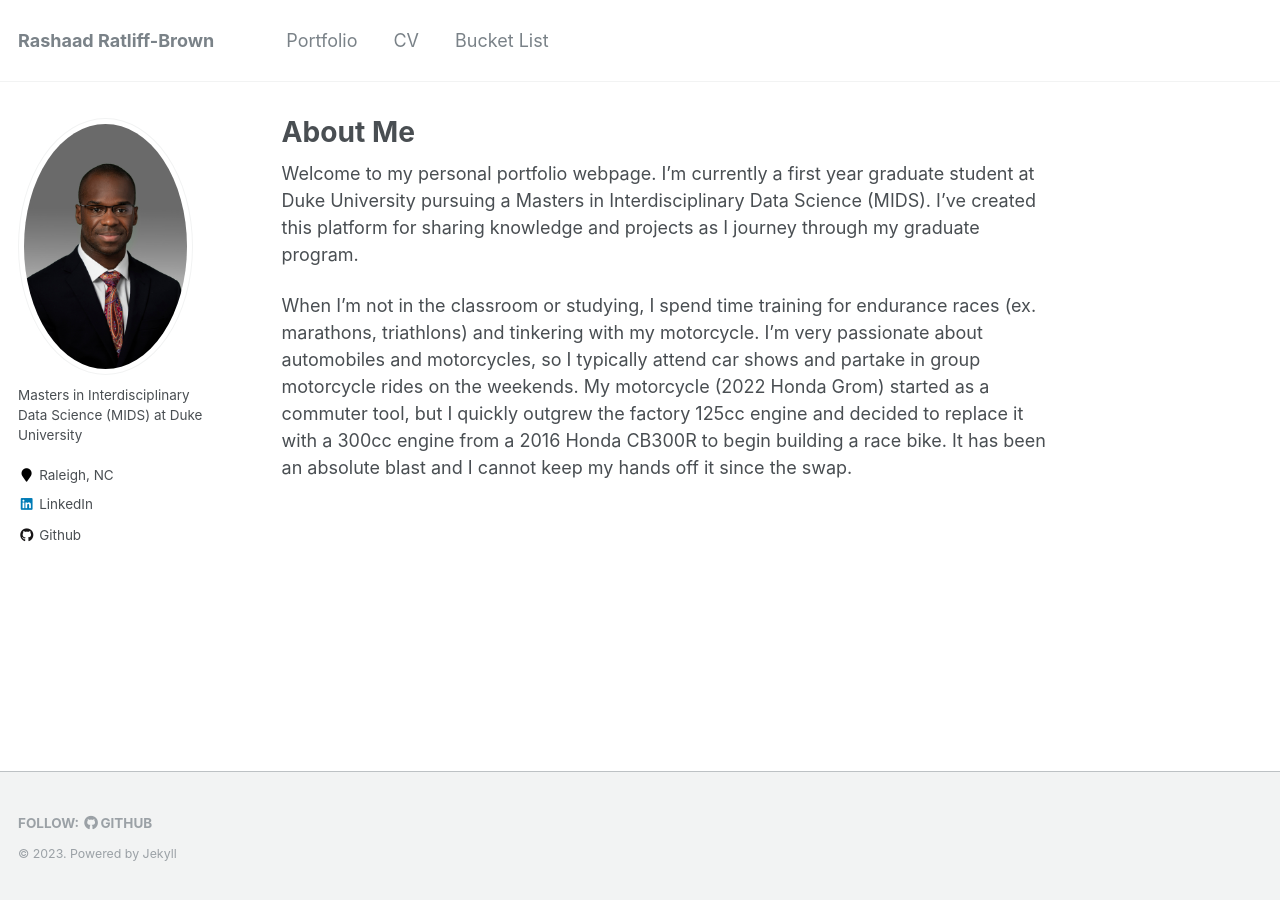
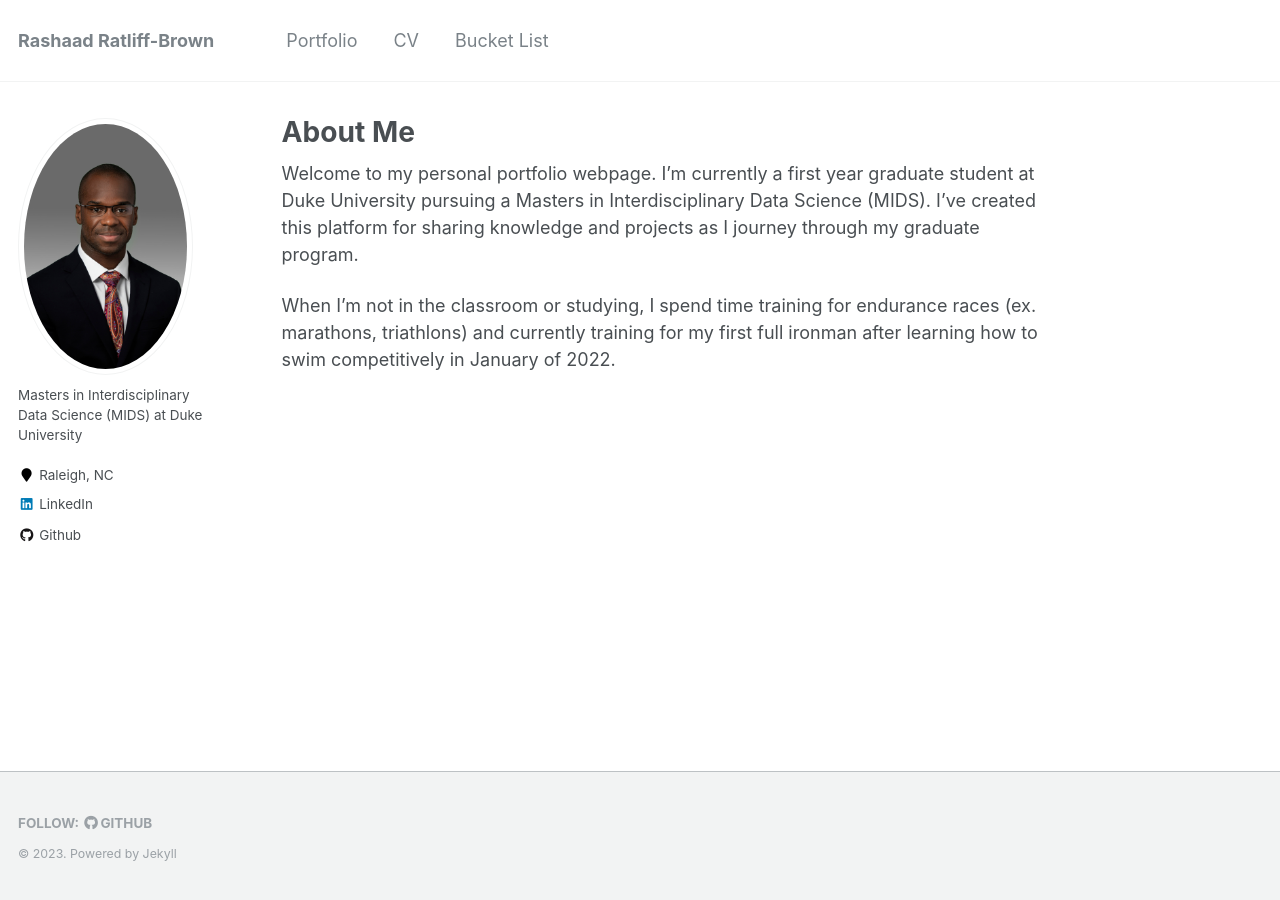
Before and after one commit to caratliff/caratliff.github.io, a Jekyll site: the page built from _pages/about.md, in a window 1280 px wide. Built offline with Jekyll 4.4.1, drawn with Linux system fonts in a browser that asks for light colours.

Commit message:
Update about.md

```diff
--- a/_pages/about.md
+++ b/_pages/about.md
@@ -10,4 +10,4 @@ redirect_from:
 
 Welcome to my personal portfolio webpage. I'm currently a first year graduate student at Duke University pursuing a Masters in Interdisciplinary Data Science (MIDS). I've created this platform for sharing knowledge and projects as I journey through my graduate program.
 
-When I'm not in the classroom or studying, I spend time training for endurance races (ex. marathons, triathlons) and tinkering with my motorcycle. I'm very passionate about automobiles and motorcycles, so I typically attend car shows and partake in group motorcycle rides on the weekends. My motorcycle (2022 Honda Grom) started as a commuter tool, but I quickly outgrew the factory 125cc engine and decided to replace it with a 300cc engine from a 2016 Honda CB300R to begin building a race bike. It has been an absolute blast and I cannot keep my hands off it since the swap.
+When I'm not in the classroom or studying, I spend time training for endurance races (ex. marathons, triathlons) and currently training for my first full ironman after learning how to swim competitively in January of 2022.
```
